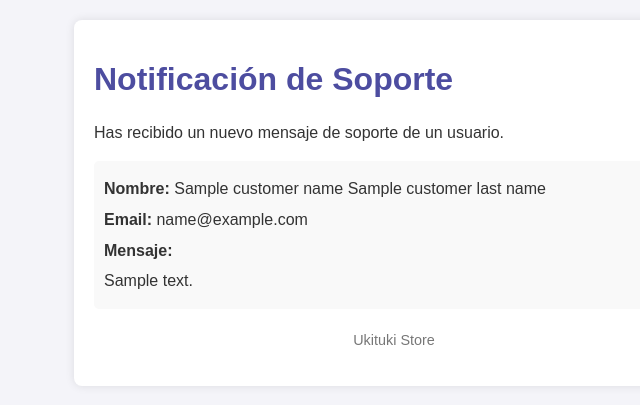
After one commit to CarlosOchoa8/uki-store-app, a Flask app: template src/templates/support_email.html in a window 1280 px wide. The commit adds this page. Shown: the top 405 px of the page, without its empty margins (246-886 px from the left). Run offline with Flask 3, Linux system fonts and the light colour scheme; the template is opened without the code that fills it: most values are stand-ins (such as "Sample title", 1, 10 or a date in 2020).

Commit message:
add: templates and style for email sending in contact  endpoint
add: main app routes moved to main_routes and email sending endpoint added

refactor: app main routes moved and base.html refactored to consume them

add: requirements for Flask-Mail

```diff
--- a/src/app.py
+++ b/src/app.py
@@ -1,20 +1,40 @@
 """Init for Flask app module."""
-from flask import Flask, render_template
-
+from typing import Any
+from flask import Flask, render_template, request, redirect, url_for, flash
+from flask_mail import Mail, Message
+from smtplib import SMTPException
 import models
 from config2 import config
 from database.db import db
-from routes import auth_blueprint, products_blueprint, users_blueprint
+from routes import auth_blueprint, products_blueprint, users_blueprint, main_blueprint
 from forms.contact_forms import ContactUsForm
 
 app = Flask(__name__)
-app_config = config.Config()
+class PrefixMiddleware:
+    """Middleware for url path name"""
+    def __init__(self, app, prefix) -> None:
+        self.app = app
+        self.prefix = prefix
+
+
+    def __call__(self, environ, start_response) -> Any:
+        if environ["PATH_INFO"].startswith(self.prefix):
+            environ["PATH_INFO"] = environ["PATH_INFO"][len(self.prefix):]
+            environ["SCRIPT_NAME"] = self.prefix
+        elif environ["PATH_INFO"] == "/":
+            environ["PATH_INFO"] = "/index.html"
+        return self.app(environ, start_response)
+
+app.wsgi_app = PrefixMiddleware(app.wsgi_app, prefix="/ukitukistore")
+
+app_config = config.AppConfig()
 app.config.from_object(app_config)
 db.init_app(app)
 
 app.register_blueprint(auth_blueprint, url_prefix="/app/v1/auth")
 app.register_blueprint(users_blueprint, url_prefix="/app/v1/users")
 app.register_blueprint(products_blueprint, url_prefix="/app/v1/products")
+app.register_blueprint(main_blueprint, url_prefix="/ukitukistore")
 
 with app.app_context():
     # db.drop_all()
@@ -22,33 +42,77 @@ with app.app_context():
 
 @app.route("/")
 def index():
-    # TODO: Determinar donde y como colocar esta ruta
-    products = models.Product.query.all()
-    return render_template("index.html", products=products)
+    return "{'message': 'OK'}"
+    # print(app.blueprints)
+    # products = models.Product.query.all()
+    # return render_template("index.html", products=products)
 
 
-@app.route("/about_us", methods=["GET"])
-def about_us():
-    """
-    Render template for about us html
-    """
-    return render_template("about_us.html")
+# @app.route("/about_us", methods=["GET"])
+# def about_us():
+#     """
+#     Render template for about us html
+#     """
+#     return render_template("about_us.html")
 
 
-@app.route("/faq", methods=["GET"])
-def frecuent_questions_answers():
-    """
-    Render template for faq html
-    """
-    return render_template("faq.html")
+# @app.route("/faq", methods=["GET"])
+# def frecuent_questions_answers():
+#     """
+#     Render template for faq html
+#     """
+#     return render_template("faq.html")
 
-@app.route("/contact_us", methods=["GET"])
-def contact_us():
-    """
-    Render template for faq html
-    """
-    form = ContactUsForm()
-    return render_template("contact_us.html", form=form)
+# @app.route("/contact_us", methods=["GET", "POST"])
+# def contact_us():
+#     """
+#     Render template for faq html
+#     """
+#     form = ContactUsForm()
+#     if request.method == "POST" and form.validate_on_submit():
+#         # TODO
+#         form_in = form.data
+#         name = form_in["name"]
+#         last_name = form_in["last_name"]
+#         email = form_in["email"]
+#         message = form_in["message"]
+
+#         mail = Mail(app)
+#         support_mail = Message(subject="Soporte al Cliente - Ukituki Store",
+#                       recipients=["fidelito6080@gmail.com"])
+#         support_mail.body = message
+#         support_mail.html = render_template(
+#             "support_email.html",
+#             customer_name=name,
+#             customer_last_name=last_name,
+#             customer_email=email,
+#             customer_message=message
+#         )
+
+#         customer_mail = Message(subject="Soporte al Cliente - Ukituki Store",
+#                                 recipients=[email])
+#         customer_mail.body = message
+#         customer_mail.html = render_template(
+#             "reply_email.html",
+#             customer_name=name,
+#             customer_last_name=last_name,
+#             customer_email=email,
+#             customer_message=message
+#         )
+
+#         try:
+#             mail.send(support_mail)
+#             mail.send(customer_mail)
+#         except SMTPException as exc:
+#             flash(
+#                 message=f"Error al enviar el correo: {exc}"
+#             )
+#         except Exception as exc:
+#             flash(
+#                 message=f"Error al enviar el correo: {exc}"
+#             )
+#         return redirect(url_for("contact_us"))
+#     return render_template("contact_us.html", form=form)
 
 
 if __name__ == "__main__":
--- a/src/routes/__init__.py
+++ b/src/routes/__init__.py
@@ -1,3 +1,4 @@
 from .auth import auth_blueprint
 from .users_route import users_blueprint
 from .products_route import products_blueprint
+from .main_route  import main_blueprint
--- /dev/null
+++ b/src/static/css/base/support_email.css
@@ -0,0 +1,42 @@
+body {
+    font-family: Arial, sans-serif;
+    background-color: #f4f4f9;
+    color: #333;
+    margin: 0;
+    padding: 20px;
+}
+
+.container {
+    background-color: #fff;
+    padding: 20px;
+    border-radius: 8px;
+    box-shadow: 0 0 10px rgba(0, 0, 0, 0.1);
+    max-width: 600px;
+    margin: auto;
+}
+
+h1 {
+    color: #4D4DA0;
+}
+
+p {
+    line-height: 1.6;
+}
+
+.user-details {
+    background-color: #f9f9f9;
+    padding: 10px;
+    border-radius: 5px;
+    margin-top: 10px;
+}
+
+.user-details p {
+    margin: 5px 0;
+}
+
+.footer {
+    text-align: center;
+    margin-top: 20px;
+    font-size: 0.9em;
+    color: #777;
+}
--- /dev/null
+++ b/src/templates/support_email.html
@@ -0,0 +1,27 @@
+<!DOCTYPE html>
+<html lang="es">
+
+<head>
+    <meta charset="UTF-8">
+    <meta name="viewport" content="width=device-width, initial-scale=1.0">
+    <title>Notificación de Soporte</title>
+    <link rel="stylesheet" href="{{ url_for('static', filename='css/base/support_email.css') }}">
+</head>
+
+<body>
+    <div class="container">
+        <h1>Notificación de Soporte</h1>
+        <p>Has recibido un nuevo mensaje de soporte de un usuario.</p>
+        <div class="user-details">
+            <p><strong>Nombre:</strong> {{ customer_name }} {{ customer_last_name }}</p>
+            <p><strong>Email:</strong> {{ customer_email }}</p>
+            <p><strong>Mensaje:</strong></p>
+            <p>{{ customer_message }}</p>
+        </div>
+        <div class="footer">
+            <p>Ukituki Store</p>
+        </div>
+    </div>
+</body>
+
+</html>
```
Also changed, not shown: requirements.txt (+11 -1 lines), src/config2/config.py (+9 -1 lines), src/routes/main_route.py (added, +86 -0 lines), src/static/css/base/reply_email.css (added, +31 -0 lines), src/templates/base.html (+4 -4 lines), src/templates/reply_email.html (added, +31 -0 lines).
